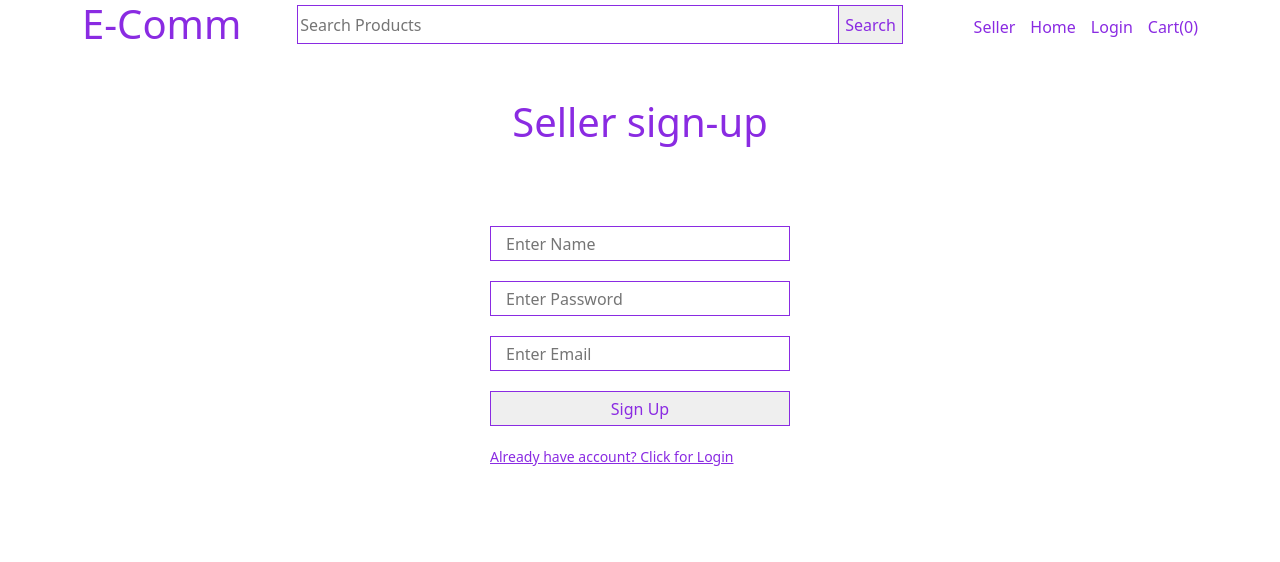
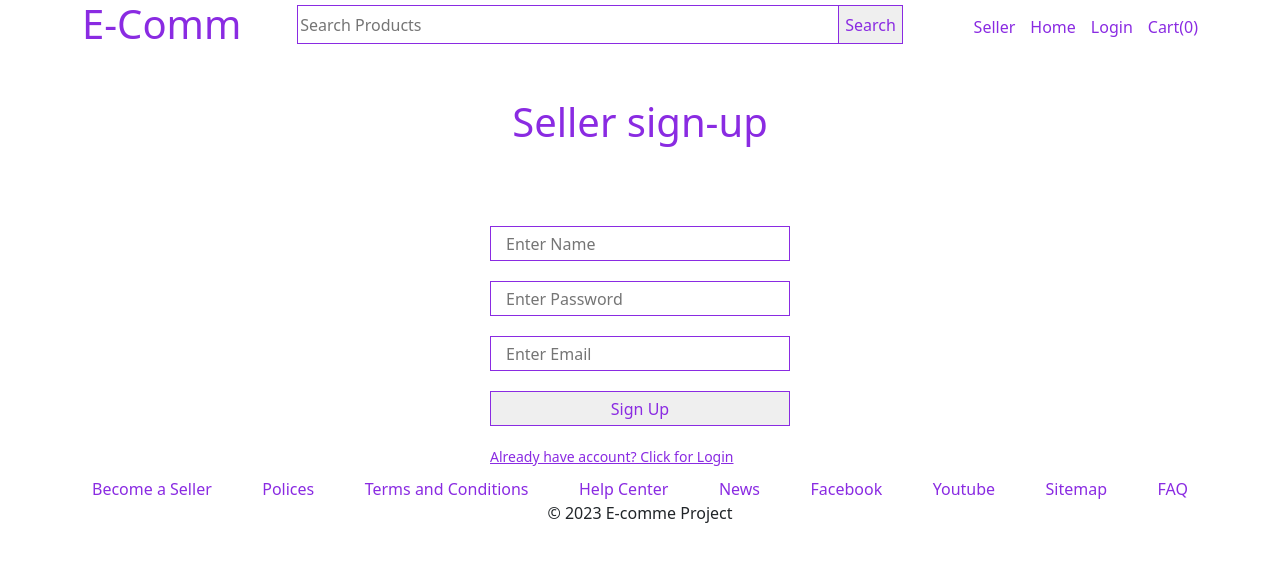
Before and after one commit to tharanga270/ecommerce-angular, an Angular app: page /seller-auth in a window 1280 px wide. Shown: the top 562 px of the page. Built offline with nearby package versions, Linux system fonts and the light colour scheme.

Commit message:
20.done with footer

```diff
--- a/src/app/app.component.html
+++ b/src/app/app.component.html
@@ -1,4 +1,5 @@
 <div class="container">
   <app-header></app-header>
   <router-outlet></router-outlet>
+  <app-footer></app-footer>
 </div>
--- a/src/app/app.module.ts
+++ b/src/app/app.module.ts
@@ -13,6 +13,7 @@
 import { FontAwesomeModule } from '@fortawesome/angular-fontawesome';
 import { SellerUpdateProductComponent } from './seller-update-product/seller-update-product.component';
 import { NgbModule } from '@ng-bootstrap/ng-bootstrap';
+import { FooterComponent } from './footer/footer.component';
 
 @NgModule({
   declarations: [
@@ -22,7 +23,8 @@
     SellerAuthComponent,
     SellerHomeComponent,
     SellerAddProductComponent,
-    SellerUpdateProductComponent
+    SellerUpdateProductComponent,
+    FooterComponent
   ],
   imports: [
     BrowserModule,
--- /dev/null
+++ b/src/app/footer/footer.component.html
@@ -0,0 +1,32 @@
+<div class="footer">
+    <ul>
+        <li>
+            <a href="">Become a Seller</a>
+        </li>
+        <li>
+            <a href="">Polices</a>
+        </li>
+        <li>
+            <a href="">Terms and Conditions</a>
+        </li>
+        <li>
+            <a href="">Help Center</a>
+        </li>
+        <li>
+            <a href="">News</a>
+        </li>
+        <li>
+            <a href="">Facebook</a>
+        </li>
+        <li>
+            <a href="">Youtube</a>
+        </li>
+        <li>
+            <a href="">Sitemap</a>
+        </li>
+        <li>
+            <a href="">FAQ</a>
+        </li>
+    </ul>
+    <p>© 2023 E-comme Project</p>
+</div>
--- /dev/null
+++ b/src/app/footer/footer.component.scss
@@ -0,0 +1,17 @@
+ul {
+  margin: 0;
+  padding: 0;
+}
+.footer {
+  padding: 10px;
+  text-align: center;
+}
+.footer ul {
+  list-style-type: none;
+  display: flex;
+  justify-content: space-between;
+}
+.footer ul li a {
+  color: blueviolet;
+  text-decoration: none;
+}
--- /dev/null
+++ b/src/app/footer/footer.component.ts
@@ -0,0 +1,13 @@
+import { Component, OnInit } from '@angular/core';
+
+@Component({
+  selector: 'app-footer',
+  templateUrl: './footer.component.html',
+  styleUrls: ['./footer.component.scss']
+})
+export class FooterComponent implements OnInit{
+  constructor() { }
+
+  ngOnInit(): void {
+  }
+}
```
Also changed, not shown: 1 other file (tests, documents, lock files or other folders).
